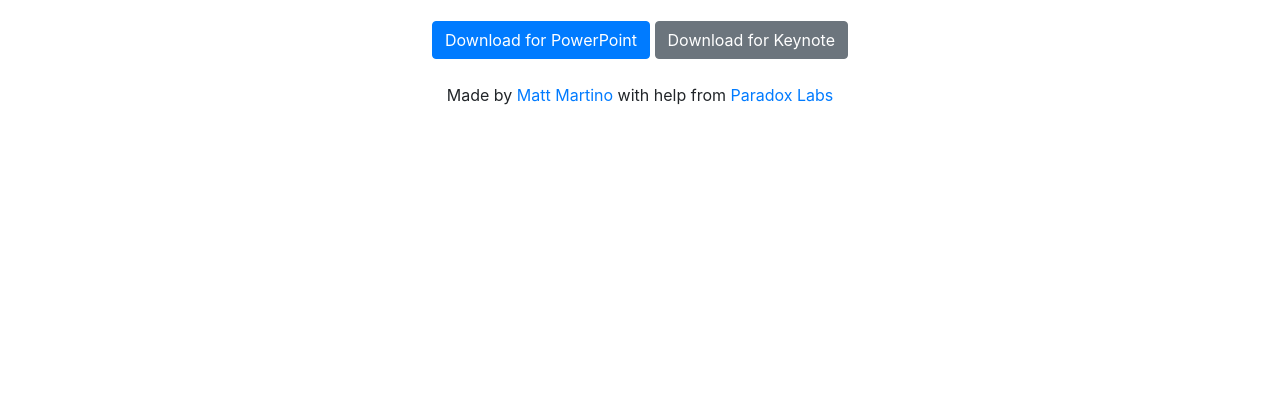
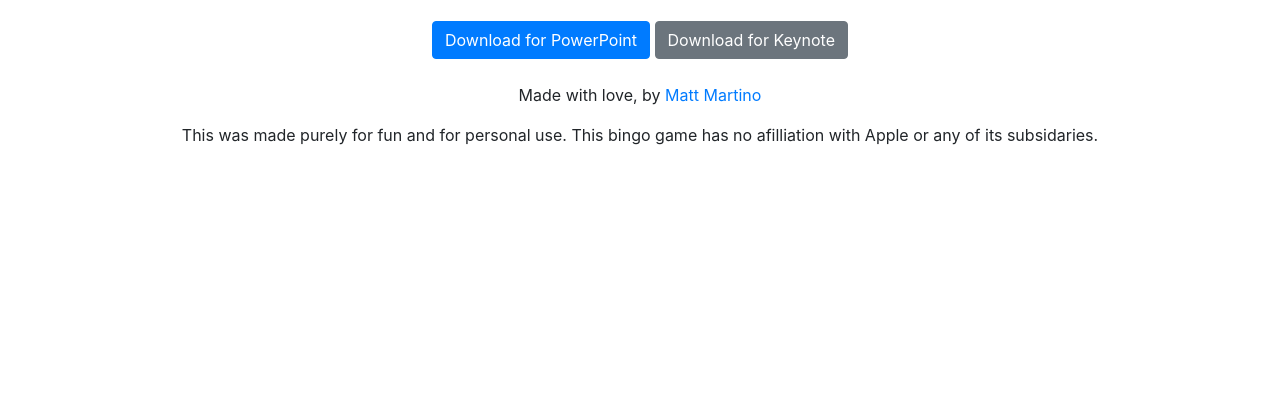
Before and after one commit to MatthewMartino/wwdcbingo, a plain HTML site: page index.html in a window 1280 px wide. Shown: the part 381-800 px from the top of the page. Drawn offline with nearby package versions, Linux system fonts and the light colour scheme.

Commit message:
Changed Website Details

```diff
--- a/index.html
+++ b/index.html
@@ -33,7 +33,8 @@
 
       <footer class="mastfoot mt-auto">
         <div class="inner">
-          <p>Made by <a href="https://mattmartino.me">Matt Martino</a> with help from <a href="https://paradoxlabs.co">Paradox Labs</a></p>
+          <p>Made with love, by <a href="https://mattmartino.me">Matt Martino</a></p>
+          <p>This was made purely for fun and for personal use. This bingo game has no afilliation with Apple or any of its subsidaries.</p>
         </div>
       </footer>
 
```
